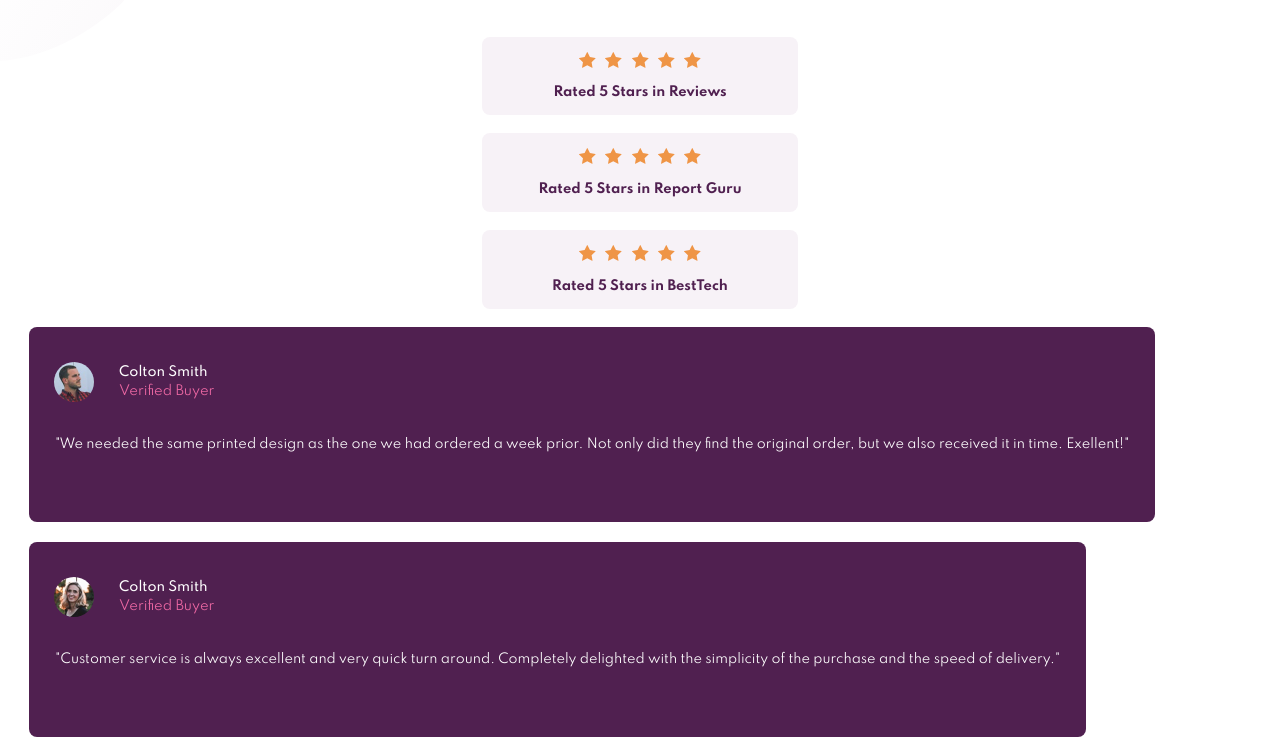
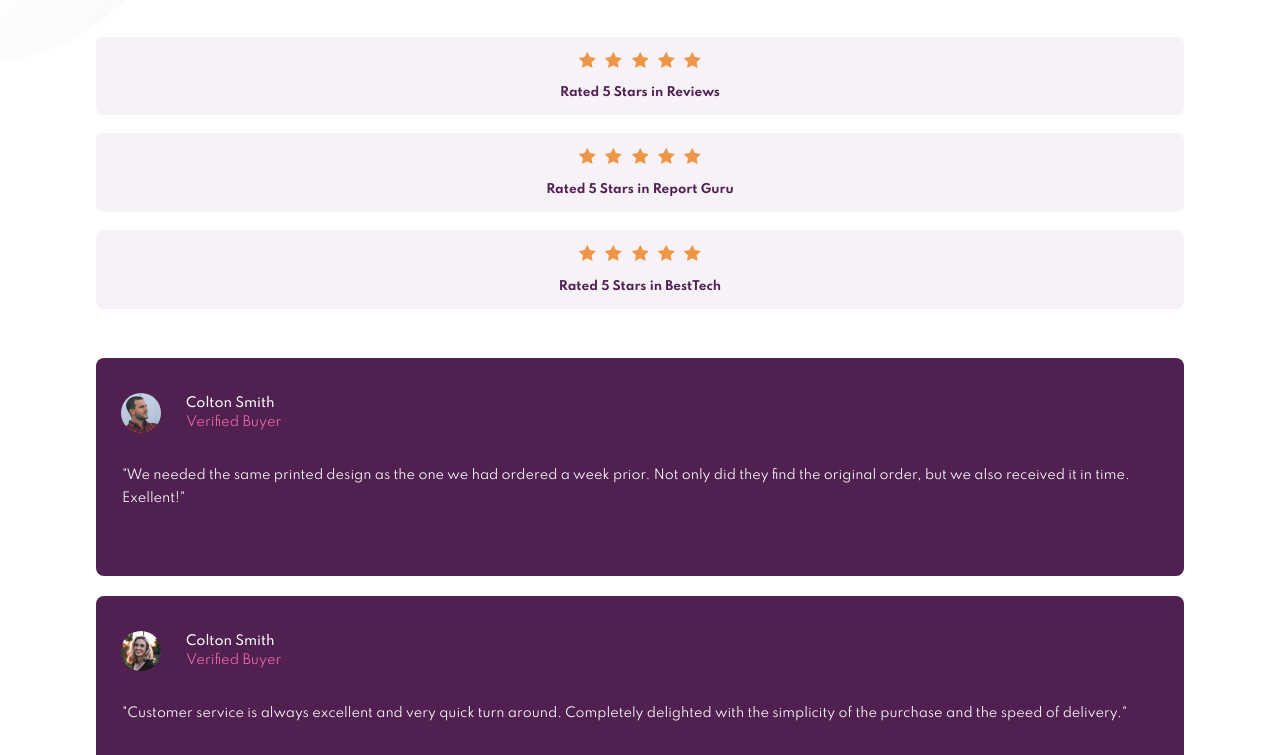
Before and after one commit to RenszCamacho/Social-Proof-Section, a website built with Parcel: page src/index.html in a window 1280 px wide. Shown: the part 171-926 px from the top of the page. Built offline with nearby package versions, Linux system fonts and the light colour scheme.

Commit message:
Social. fixing the bugs. with the 'vw'.

```diff
--- a/src/sass/_reviewsDescription.scss
+++ b/src/sass/_reviewsDescription.scss
@@ -7,7 +7,6 @@
   background: {
     image: url(../imges/bg-pattern-top-mobile.svg);
     repeat: no-repeat;
-    // size: cover;
   }
 }
 
@@ -20,6 +19,7 @@
     justify-content: center;
     align-items: center;
     text-align: center;
+    margin-bottom: 3.1rem;
   }
 
   &__text {
@@ -40,6 +40,7 @@
   }
 
   &__rate {
+    width: 85vw;
     background-color: var(--s-light-grayish-magenta);
     padding: 1.5rem 5.6rem;
     margin-bottom: 1.8rem;
@@ -55,7 +56,7 @@
   }
 
   &__rateDescription {
-    font-size: 1.3rem;
+    font-size: 1.2rem;
     font-weight: 700;
     color: var(--p-very-dark-magenta);
   }
--- a/src/sass/_reviewsTestimonials.scss
+++ b/src/sass/_reviewsTestimonials.scss
@@ -1,6 +1,7 @@
 .reviews {
   &__testimonials {
     display: flex;
+    justify-content: center;
     flex-wrap: wrap;
   }
 
@@ -9,6 +10,7 @@
     margin-bottom: 2rem;
     border-radius: 0.8rem;
     background-color: var(--p-very-dark-magenta);
+    width: 85vw;
   }
 
   &__cardWrapper {
```
